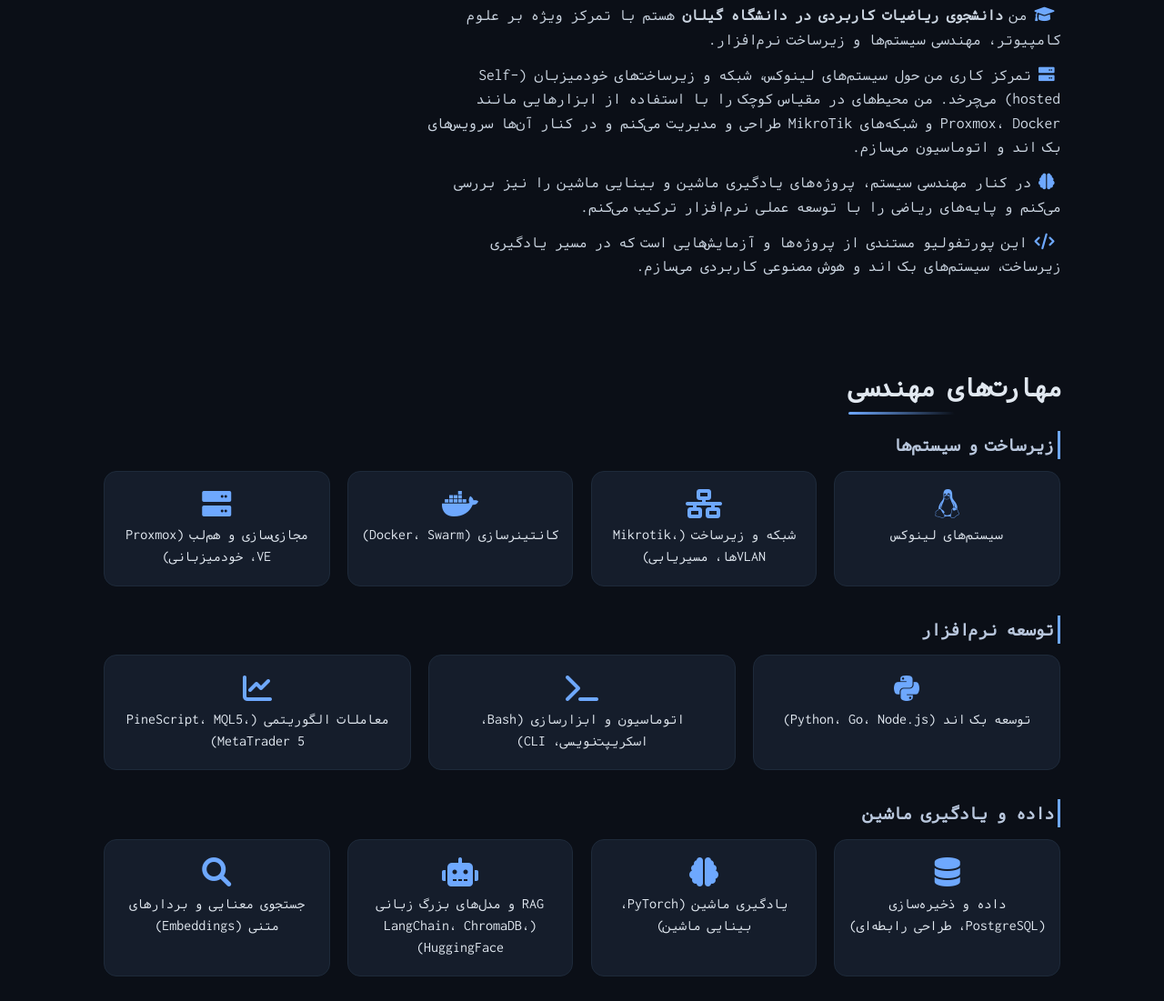
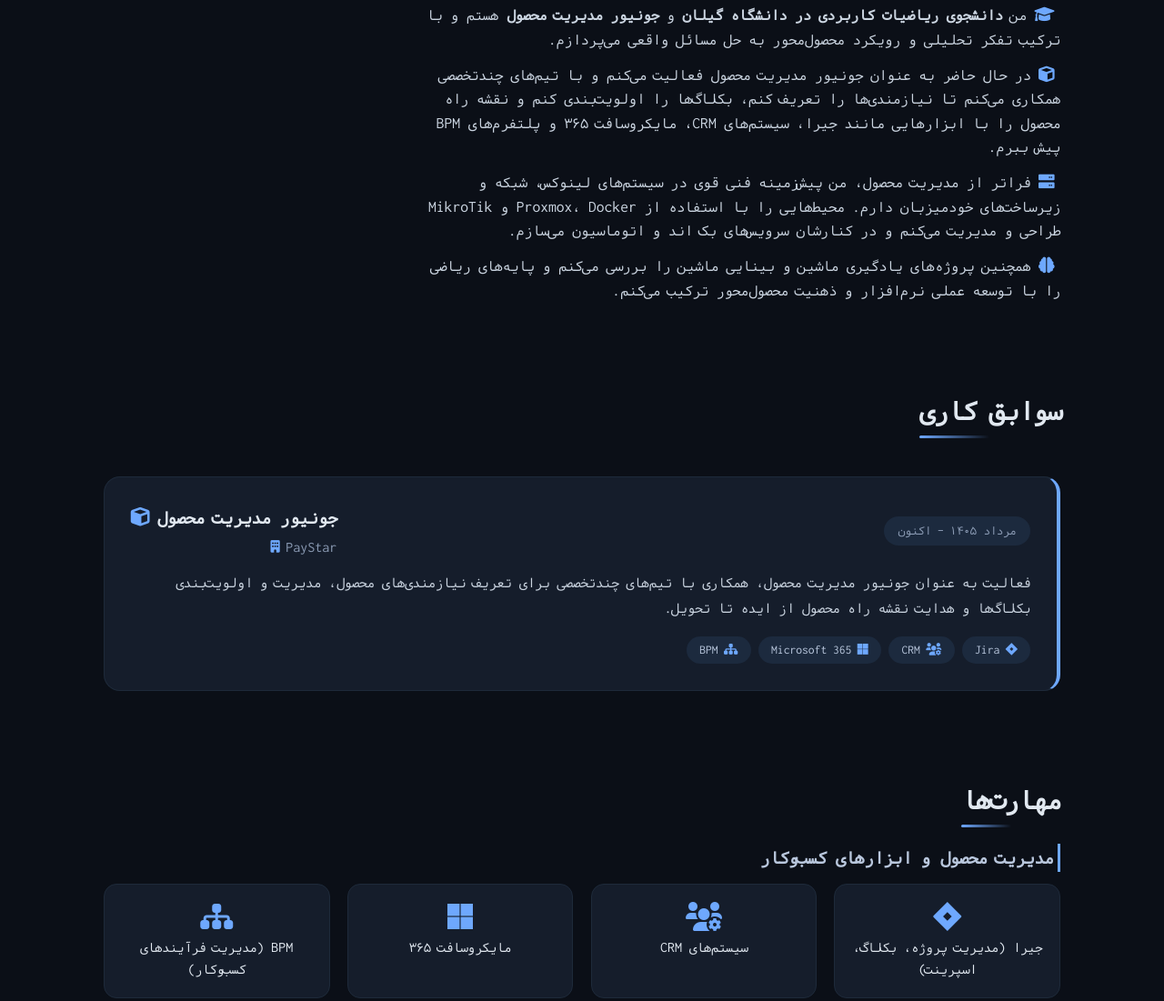
Before and after one commit to RohamN0/rohamnodoust.ir, a website: page public/html/index-fa.html in a window 1280 px wide. Shown: the part 595-1696 px from the top of the page at 91% size. Drawn offline with Linux system fonts and the light colour scheme; files whose address does not match are found by name.

Commit message:
feat: adding new info

```diff
--- a/public/css/style_all.css
+++ b/public/css/style_all.css
@@ -190,6 +190,110 @@ h2:after {
     margin-top: 0.5rem;
 }
 
+/* experience section */
+.experience-timeline {
+    margin-top: 1.5rem;
+}
+
+.experience-item {
+    background: #151d2b;
+    border-radius: 18px;
+    padding: 1.8rem;
+    border: 1px solid #1e2a3a;
+    border-inline-start: 4px solid #6ea8fe;
+}
+
+.experience-header {
+    display: flex;
+    justify-content: space-between;
+    align-items: center;
+    flex-wrap: wrap;
+    gap: 0.5rem;
+    margin-bottom: 0.8rem;
+}
+
+[dir="rtl"] .experience-header {
+    flex-direction: row-reverse;
+}
+
+.experience-header h3 {
+    font-size: 1.3rem;
+    font-weight: 600;
+    color: #e1e8f0;
+    display: flex;
+    align-items: center;
+    gap: 0.5rem;
+}
+
+[dir="rtl"] .experience-header h3 {
+    flex-direction: row-reverse;
+}
+
+.experience-header h3 i {
+    color: #6ea8fe;
+}
+
+.experience-company {
+    display: inline-flex;
+    align-items: center;
+    gap: 0.4rem;
+    color: #8b9bb4;
+    text-decoration: none;
+    font-size: 1rem;
+    margin-top: 0.3rem;
+    transition: color 0.2s;
+}
+
+.experience-company i {
+    color: #6ea8fe;
+    font-size: 0.85rem;
+}
+
+.experience-company:hover {
+    color: #6ea8fe;
+}
+
+[dir="rtl"] .experience-company {
+    flex-direction: row-reverse;
+}
+
+.experience-date {
+    font-size: 0.9rem;
+    color: #8b9bb4;
+    background: #1c2a3e;
+    padding: 0.3rem 1rem;
+    border-radius: 20px;
+}
+
+.experience-item > p {
+    color: #cbd5e1;
+    font-size: 1.05rem;
+    line-height: 1.7;
+    margin-bottom: 1rem;
+}
+
+.experience-tech {
+    display: flex;
+    flex-wrap: wrap;
+    gap: 0.5rem;
+}
+
+.experience-tech span {
+    background: #1c2a3e;
+    padding: 0.3rem 0.9rem;
+    border-radius: 20px;
+    font-size: 0.85rem;
+    color: #b9c7dd;
+    display: inline-flex;
+    align-items: center;
+    gap: 0.4rem;
+}
+
+.experience-tech span i {
+    color: #6ea8fe;
+    font-size: 0.85rem;
+}
+
 .skill-card {
     background: #151d2b;
     border-radius: 14px;
--- a/public/html/index-fa.html
+++ b/public/html/index-fa.html
@@ -53,6 +53,7 @@
       <!-- using &#x200C; for half-space -->
       <ul class="nav-links">
         <li><a href="#about" class="nav-link">درباره من</a></li>
+        <li><a href="#experience" class="nav-link">سوابق کاری</a></li>
         <li><a href="#skills" class="nav-link">مهارت‌ها</a></li>
         <li><a href="#projects" class="nav-link">پروژه‌ها</a></li>
         <li><a href="#contact" class="nav-link">ارتباط</a></li>
@@ -63,11 +64,11 @@
     <!-- Hero -->
     <header class="hero">
       <h1>رهام <span class="highlight">نوع‌دوست</span></h1>
-      <p class="tagline">مهندسی سیستم · توسعه بک اند · زیرساخت لینوکس</p>
+      <p class="tagline">مدیریت محصول · مهندسی سیستم · توسعه نرم‌افزار</p>
       <p style="color: #a0b3cc; max-width: 620px; margin: 0 auto;">
-        دانشجوی ریاضیات کاربردی با تمرکز بر ساخت نرم‌افزار و زیرساخت‌های قابل اعتماد.
-        من عمدتاً با سیستم‌های لینوکس، سرویس‌های کانتینرشده، شبکه و توسعه بک اند کار می‌کنم
-        و به یادگیری ماشین و سیستم‌های توزیع‌شده علاقه دارم.
+        دانشجوی ریاضیات کاربردی و جونیور مدیریت محصول با علاقه به پر کردن شکاف بین
+        نیازهای کسب‌وکار و راه‌حل‌های فنی. من در مدیریت محصول، مهندسی سیستم
+        و توسعه بک اند کار می‌کنم تا محصولات مقیاس‌پذیر و زیرساخت‌های قابل اعتماد بسازم.
       </p>
 
       <!-- Download CV Button -->
@@ -93,34 +94,71 @@
       <div class="about-text">
         <p data-i18n="about_p1">
           <i class="fas fa-graduation-cap"></i>
-          من <strong>دانشجوی ریاضیات کاربردی در دانشگاه گیلان</strong> هستم
-          با تمرکز ویژه بر علوم کامپیوتر، مهندسی سیستم‌ها و زیرساخت نرم‌افزار.
+          من <strong>دانشجوی ریاضیات کاربردی در دانشگاه گیلان</strong> و <strong>جونیور مدیریت محصول</strong> هستم
+          و با ترکیب تفکر تحلیلی و رویکرد محصول‌محور به حل مسائل واقعی می‌پردازم.
         </p>
 
         <p style="margin-top: 0.8rem;" data-i18n="about_p2">
-          <i class="fas fa-server"></i>
-          تمرکز کاری من حول سیستم‌های لینوکس، شبکه و زیرساخت‌های خودمیزبان (Self-hosted) می‌چرخد.
-          من محیط‌های در مقیاس کوچک را با استفاده از ابزارهایی مانند Proxmox، Docker و شبکه‌های MikroTik طراحی و مدیریت می‌کنم
-          و در کنار آن‌ها سرویس‌های بک اند و اتوماسیون می‌سازم.
+          <i class="fas fa-cube"></i>
+          در حال حاضر به عنوان جونیور مدیریت محصول فعالیت می‌کنم و با تیم‌های چندتخصصی همکاری می‌کنم
+          تا نیازمندی‌ها را تعریف کنم، بک‌لاگ‌ها را اولویت‌بندی کنم و نقشه راه محصول را با ابزارهایی
+          مانند جیرا، سیستم‌های CRM، مایکروسافت ۳۶۵ و پلتفرم‌های BPM پیش ببرم.
         </p>
 
         <p style="margin-top: 0.8rem;" data-i18n="about_p3">
-          <i class="fas fa-brain"></i>
-          در کنار مهندسی سیستم، پروژه‌های یادگیری ماشین و بینایی ماشین را نیز بررسی می‌کنم
-          و پایه‌های ریاضی را با توسعه عملی نرم‌افزار ترکیب می‌کنم.
+          <i class="fas fa-server"></i>
+          فراتر از مدیریت محصول، من پیش‌زمینه فنی قوی در سیستم‌های لینوکس، شبکه و زیرساخت‌های خودمیزبان دارم.
+          محیط‌هایی را با استفاده از Proxmox، Docker و MikroTik طراحی و مدیریت می‌کنم
+          و در کنارشان سرویس‌های بک اند و اتوماسیون می‌سازم.
         </p>
 
         <p style="margin-top: 0.8rem;" data-i18n="about_p4">
-          <i class="fas fa-code"></i>
-          این پورتفولیو مستندی از پروژه‌ها و آزمایش‌هایی است که در مسیر یادگیری
-          زیرساخت، سیستم‌های بک اند و هوش مصنوعی کاربردی می‌سازم.
+          <i class="fas fa-brain"></i>
+          همچنین پروژه‌های یادگیری ماشین و بینایی ماشین را بررسی می‌کنم و پایه‌های ریاضی را
+          با توسعه عملی نرم‌افزار و ذهنیت محصول‌محور ترکیب می‌کنم.
         </p>
+      </div>
+    </section>
+
+    <!-- Experience -->
+    <section id="experience">
+      <h2>سوابق کاری</h2>
+      <div class="experience-timeline">
+        <div class="experience-item">
+          <div class="experience-header">
+            <div>
+              <h3><i class="fas fa-cube"></i> جونیور مدیریت محصول</h3>
+              <a href="https://paystar.ir" target="_blank" class="experience-company"><i class="fas fa-building"></i> PayStar</a>
+            </div>
+            <span class="experience-date">مرداد ۱۴۰۵ – اکنون</span>
+          </div>
+          <p>
+            فعالیت به عنوان جونیور مدیریت محصول، همکاری با تیم‌های چندتخصصی برای تعریف نیازمندی‌های محصول،
+            مدیریت و اولویت‌بندی بک‌لاگ‌ها و هدایت نقشه راه محصول از ایده تا تحویل.
+          </p>
+          <div class="experience-tech">
+            <span><i class="fab fa-jira"></i> Jira</span>
+            <span><i class="fas fa-users-cog"></i> CRM</span>
+            <span><i class="fab fa-microsoft"></i> Microsoft 365</span>
+            <span><i class="fas fa-sitemap"></i> BPM</span>
+          </div>
+        </div>
       </div>
     </section>
 
     <!-- Skills -->
     <section id="skills">
-    <h2 data-i18n="skills_title">مهارت‌های مهندسی</h2>
+    <h2 data-i18n="skills_title">مهارت‌ها</h2>
+
+    <div class="skills-category">
+      <h3 data-i18n="skills_pm">مدیریت محصول و ابزارهای کسب‌وکار</h3>
+      <div class="skills-grid">
+        <div class="skill-card"><i class="fab fa-jira"></i><span>جیرا (مدیریت پروژه، بک‌لاگ، اسپرینت)</span></div>
+        <div class="skill-card"><i class="fas fa-users-cog"></i><span>سیستم‌های CRM</span></div>
+        <div class="skill-card"><i class="fab fa-microsoft"></i><span>مایکروسافت ۳۶۵</span></div>
+        <div class="skill-card"><i class="fas fa-sitemap"></i><span>BPM (مدیریت فرآیندهای کسب‌وکار)</span></div>
+      </div>
+    </div>
 
     <div class="skills-category">
       <h3 data-i18n="skills_infra">زیرساخت و سیستم‌ها</h3>
@@ -261,10 +299,7 @@
           <div class="project-tech">
             <span>Python</span><span>RAG</span><span>LangChain</span><span>ChromaDB</span><span>HuggingFace</span><span>Docker</span>
           </div>
-          <div class="project-links">
-            <a href="#" target="_blank" class="btn"><i class="fab fa-github"></i> <span data-i18n="repository">مخزن</span></a>
-          </div>
-        </div>
+       </div>
 
         <div class="project-card">
           <h3 data-i18n="project10_title">📈 UG Algo Trading Ecosystem</h3>
@@ -272,10 +307,7 @@
           <div class="project-tech">
             <span>PineScript</span><span>MQL5</span><span>MetaTrader 5</span><span>Algorithmic Trading</span><span>Backtesting</span><span>Risk Management</span>
           </div>
-          <div class="project-links">
-            <a href="#" target="_blank" class="btn"><i class="fab fa-github"></i> <span data-i18n="repository">مخزن</span></a>
-          </div>
-        </div>
+       </div>
       </div>
     </section>
 
```
Also changed, not shown: public/html/index.html (+57 -26 lines).
